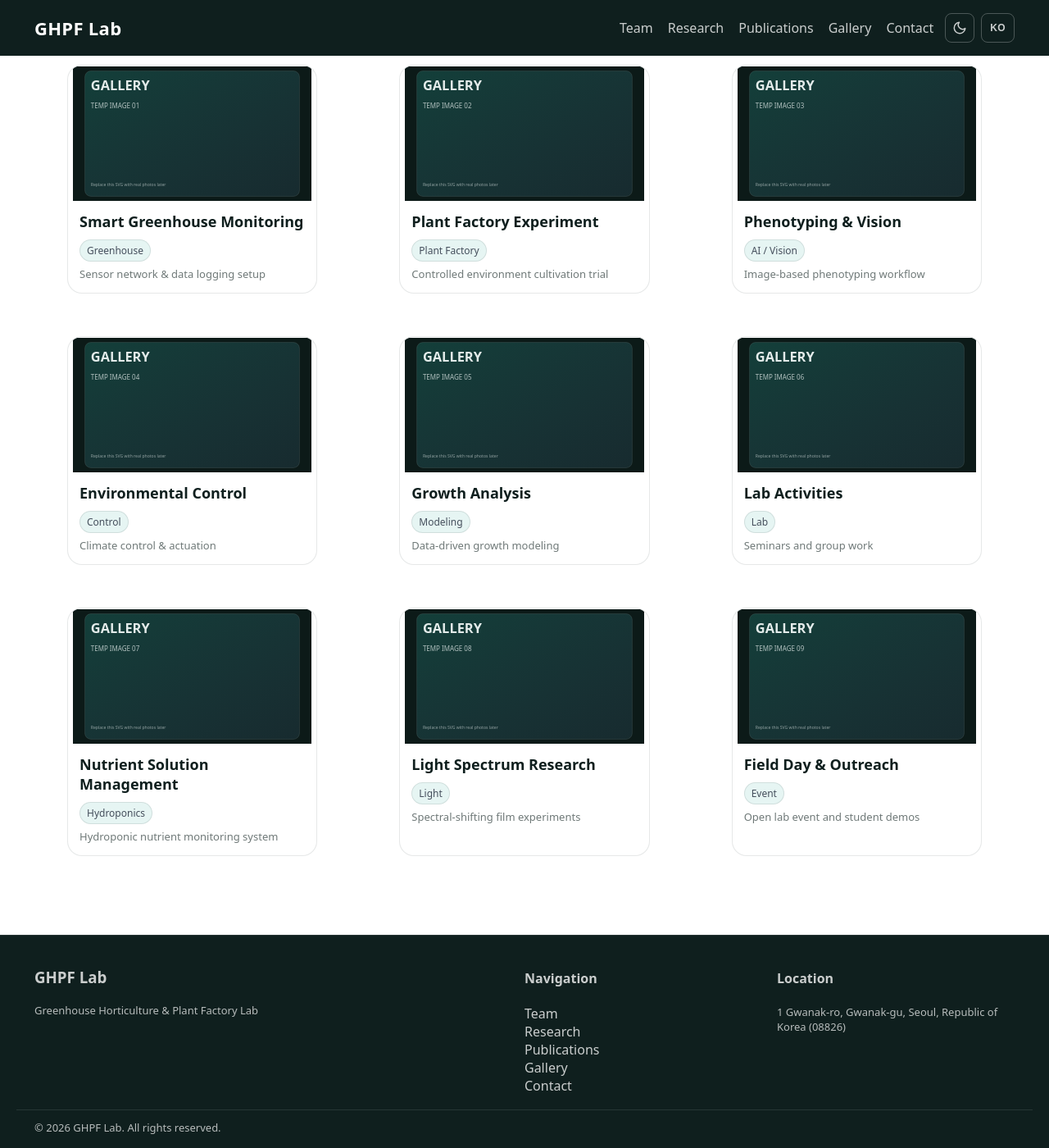
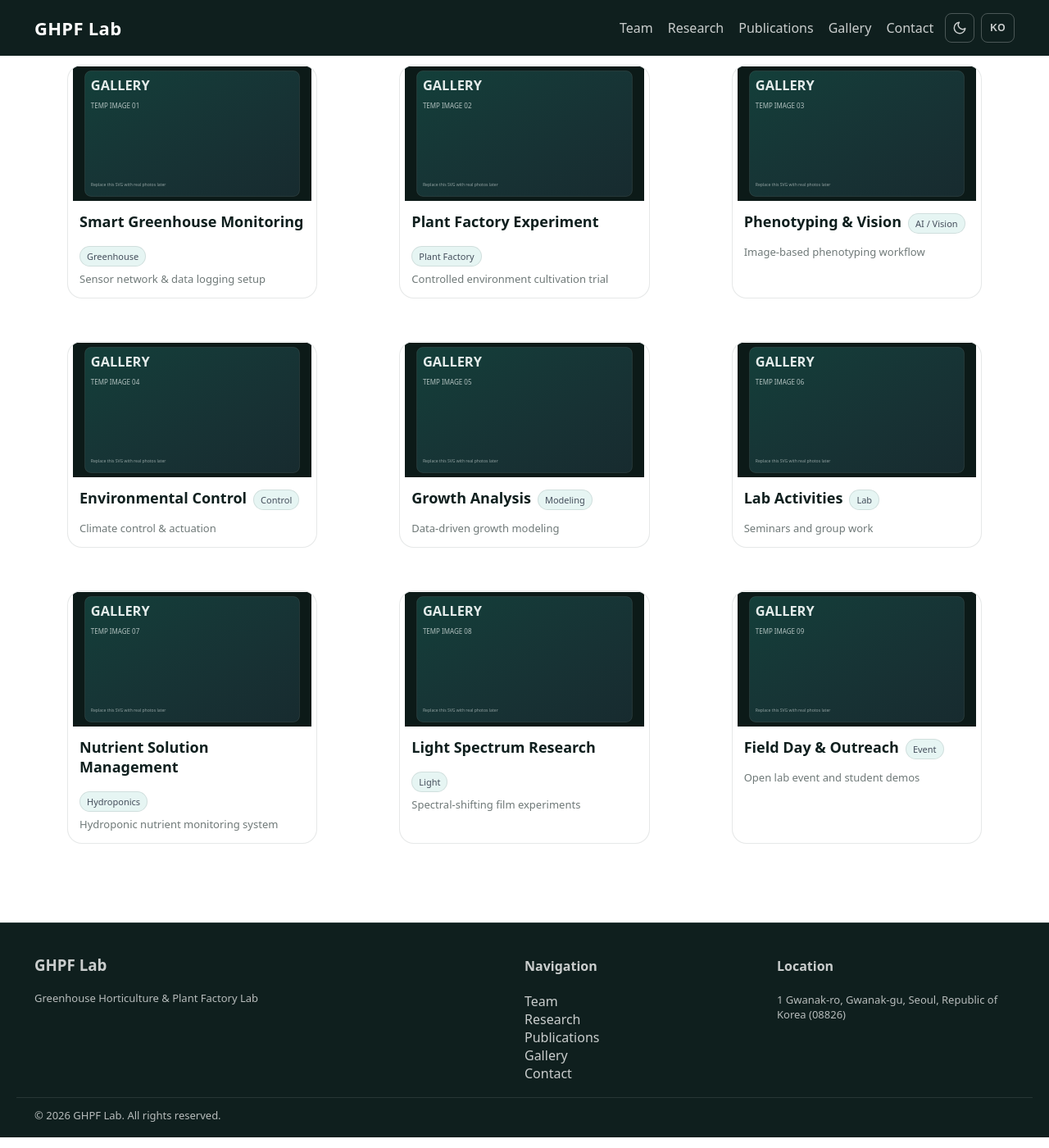
Before and after one commit to evergreendasol/Trial-2-lab-web, a Jekyll site: the page built from gallery.md, in a window 1280 px wide and 1400 px high, scrolled down 226 px. Shown: the whole window at 82% size. Built offline with Jekyll 4.4.1, drawn with Linux system fonts in a browser that asks for light colours.

Commit message:
Fix gallery CSS issues: replace misnamed classes and add missing styles
- Rename person__top → gallery-cap__top, person__role → gallery-tag
  (were copy-pasted from team page with no CSS definitions)
- Add CSS for .gallery-cap__top, .gallery-tag, .gallery-modal__top
- Set default alt text on modal image for accessibility

https://claude.ai/code/session_01TmRjvzfDazRavAh5211o6j

```diff
--- a/assets/css/site.css
+++ b/assets/css/site.css
@@ -1009,6 +1009,16 @@ a:hover{color:var(--accent)}
   margin:0;
 }
 
+.gallery-cap__top{
+  display:flex;
+  align-items:baseline;
+  gap:8px;
+  flex-wrap:wrap;
+}
+.gallery-tag{
+  font-size:11px;
+  white-space:nowrap;
+}
 .gallery-sub{
   margin:6px 0 0;
 }
@@ -1046,6 +1056,14 @@ a:hover{color:var(--accent)}
   background:var(--panel);
   border:1px solid var(--line);
   border-radius:18px;
+}
+
+.gallery-modal__top{
+  display:flex;
+  justify-content:space-between;
+  align-items:flex-start;
+  gap:16px;
+  margin-bottom:14px;
 }
 
 .gallery-modal__imgwrap{
--- a/gallery.md
+++ b/gallery.md
@@ -27,9 +27,9 @@ title: Gallery
         </button>
 
         <figcaption class="gallery-cap">
-          <div class="person__top">
+          <div class="gallery-cap__top">
             <h3 class="gallery-title"><span class="i18n-en">{{ item.title }}</span><span class="i18n-ko">{{ item.title_ko | default: item.title }}</span></h3>
-            {% if item.tag %}<span class="badge person__role"><span class="i18n-en">{{ item.tag }}</span><span class="i18n-ko">{{ item.tag_ko | default: item.tag }}</span></span>{% endif %}
+            {% if item.tag %}<span class="badge gallery-tag"><span class="i18n-en">{{ item.tag }}</span><span class="i18n-ko">{{ item.tag_ko | default: item.tag }}</span></span>{% endif %}
           </div>
           {% if item.caption %}<p class="muted small gallery-sub"><span class="i18n-en">{{ item.caption }}</span><span class="i18n-ko">{{ item.caption_ko | default: item.caption }}</span></p>{% endif %}
         </figcaption>
@@ -54,7 +54,7 @@ title: Gallery
     </div>
 
     <div class="gallery-modal__imgwrap">
-      <img id="gmImg" alt="" src="" />
+      <img id="gmImg" alt="Gallery image" src="" />
     </div>
   </div>
 </dialog>
```
